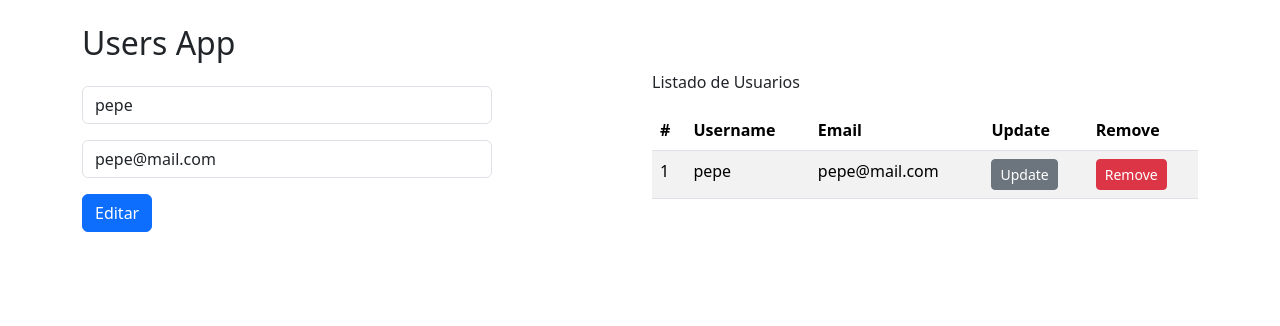
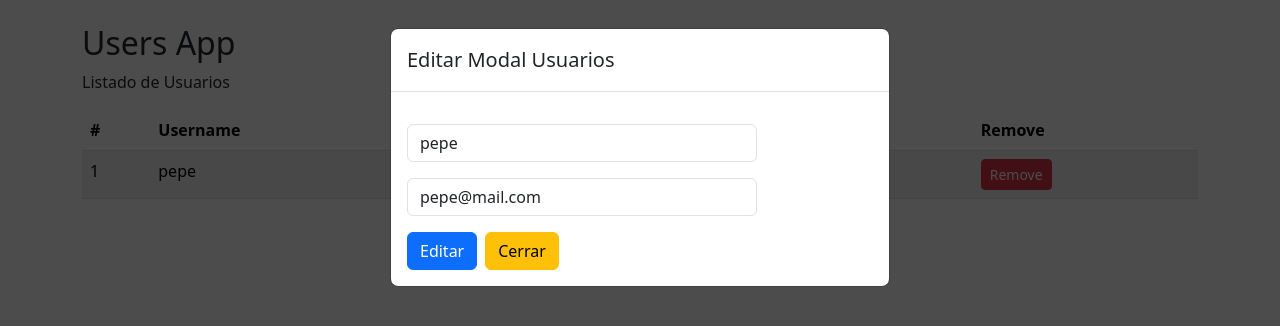
Before and after one commit to Applexzs/users-login-frontend-react-js, a React (Vite) app: page / in a window 1280 px wide. Both pictures are taken after a click on the button "Update". Shown: the top 326 px of the page. Built offline with nearby package versions, Linux system fonts and the light colour scheme.

Commit message:
Added modal form

```diff
--- a/src/UsersApp.jsx
+++ b/src/UsersApp.jsx
@@ -1,4 +1,4 @@
-import { UserForm } from "./components/UserForm";
+import { UserModalForm } from "./components/UserModalForm";
 import { UsersList } from "./components/UsersList";
 import { useUsers } from "./hooks/useUsers";
 
@@ -9,20 +9,27 @@
         users,
         userSelected,
         initalUserForm,
+        visibleForm,
         handlerAddUser,
         handlerRemoveUser,
         handlerUserSelectedForm,
+        handlerOpenForm,
+        handlerCloseForm,
     } = useUsers();
 
 
   return (
+    <>
+    {!visibleForm || <div className="abrir-modal animacion fadeIn">
+      <UserModalForm userSelected = {userSelected} initalUserForm = {initalUserForm} handlerAddUser = {handlerAddUser} handlerCloseForm = {handlerCloseForm}/>
+      </div>}
     <div className="container my-4">
       <h2>Users App</h2>
       <div className="row">
+
         <div className="col">
-          <UserForm initalUserForm={initalUserForm} userSelected={userSelected} handlerAddUser={handlerAddUser}/>
-        </div>
-        <div className="col">
+          {visibleForm || <button className="btn btn-success my-2" onClick={handlerOpenForm}>Nuevo Usuario</button>}
+
             { users.length === 0 ?
             <div className="alert alert-warning">No ha usuarios en el sistema</div> :
              <UsersList handlerUserSelectedForm={handlerUserSelectedForm} handlerRemoveUser={handlerRemoveUser} users={users} />}
@@ -30,5 +37,6 @@
         </div>
       </div>
     </div>
+    </>
   );
 };
--- a/src/components/UserForm.jsx
+++ b/src/components/UserForm.jsx
@@ -1,7 +1,7 @@
 import { useEffect, useState } from "react";
 import Swal from "sweetalert2";
 
-export const UserForm = ({ userSelected, handlerAddUser, initalUserForm }) => {
+export const UserForm = ({ userSelected, handlerAddUser, initalUserForm, handlerCloseForm }) => {
   const [userForm, setUserForm] = useState(initalUserForm);
 
   const { id, username, password, email } = userForm;
@@ -37,6 +37,11 @@
     handlerAddUser(userForm);
     setUserForm(initalUserForm);
   };
+
+  const onCloseForm = () => {
+    handlerCloseForm();
+    setUserForm(initalUserForm);
+  }
   return (
     <>
       <form onSubmit={onSubmit}>
@@ -70,6 +75,7 @@
         <button className="btn btn-primary" type="submit">
           {id > 0 ? "Editar" : "Crear"}
         </button>
+        <button className="btn btn-warning mx-2" type="button" onClick={() => onCloseForm()}>Cerrar</button>
       </form>
     </>
   );
--- /dev/null
+++ b/src/components/UserModalForm.jsx
@@ -0,0 +1,27 @@
+import { UserForm } from "./UserForm";
+
+export const UserModalForm = ({userSelected, initalUserForm, handlerAddUser, handlerCloseForm}) => {
+  return (
+    <>
+      <div className="modal" style={{ display: "block" }} tabIndex="-1">
+        <div className="modal-dialog" role="document">
+          <div className="modal-content">
+            <div className="modal-header">
+              <h5 className="modal-title">
+                {userSelected.id > 0 ? "Editar" : "Crear"} Modal Usuarios
+              </h5>
+            </div>
+            <div className="modal-body">
+              <UserForm
+                initalUserForm={initalUserForm}
+                userSelected={userSelected}
+                handlerAddUser={handlerAddUser}
+                handlerCloseForm={handlerCloseForm}
+              />
+            </div>
+          </div>
+        </div>
+      </div>
+    </>
+  );
+};
--- a/src/hooks/useUsers.js
+++ b/src/hooks/useUsers.js
@@ -22,15 +22,11 @@
 export const useUsers = () => {
     const [users, dispatch] = useReducer(usersReducer, initialUsers);
     const [userSelected, setUserSelected] = useState(initalUserForm);
+    const [visibleForm, setVisibleForm] = useState(false);
 
     const handlerAddUser = (user) => {
         // console.log(user);
-        let type;
-        if (user.id === 0) {
-            type = "addUser";
-        } else {
-            type = "updateUser";
-        }
+        const type = (user.id === 0) ? "addUser" : "updateUser";
         dispatch({
             type: type,
             payload: user,
@@ -40,6 +36,7 @@
             text: (user.id === 0) ? "El usuario ha sido creado con exito!" : "El usuario ha sido actualizado con exito!",
             icon: "success"
         });
+        handlerCloseForm();
     }
 
     const handlerRemoveUser = (id) => {
@@ -70,15 +67,29 @@
 
     const handlerUserSelectedForm = (user) => {
         // console.log(user);
+        setVisibleForm(true);
         setUserSelected({ ...user });
     }
+
+    const handlerOpenForm = () => {
+        setVisibleForm(true);
+    }
+
+    const handlerCloseForm = () => {
+        setVisibleForm(false);
+        setUserSelected(initalUserForm);
+    }
+
 
     return {
         users,
         userSelected,
         initalUserForm,
+        visibleForm,
         handlerAddUser,
         handlerRemoveUser,
         handlerUserSelectedForm,
+        handlerOpenForm,
+        handlerCloseForm,
     }
 }
--- a/src/styles.css
+++ b/src/styles.css
@@ -0,0 +1,41 @@
+.abrir-modal {
+    background-color: rgba(0, 0, 0, 0.7);
+    position: fixed;
+    top: 0px;
+    left: 0px;
+    width: 100%;
+    height: 100%;
+    z-index: 1000;
+}
+
+.animacion {
+    animation-duration: 2s;
+    animation-fill-mode: both;
+    -webkit-animation-duration: 2s;
+    -webkit-animation-fill-mode: both;
+}
+
+.fadeIn {
+    animation-name: fadeIn;
+    -webkit-animation-name: fadeIn;
+}
+
+@keyframes fadeIn {
+    0% {
+        opacity: 0
+    }
+
+    to {
+        opacity: 1
+    }
+}
+
+@-webkit-keyframes fadeIn {
+    0% {
+        opacity: 0
+    }
+
+    to {
+        opacity: 1
+    }
+}
```
